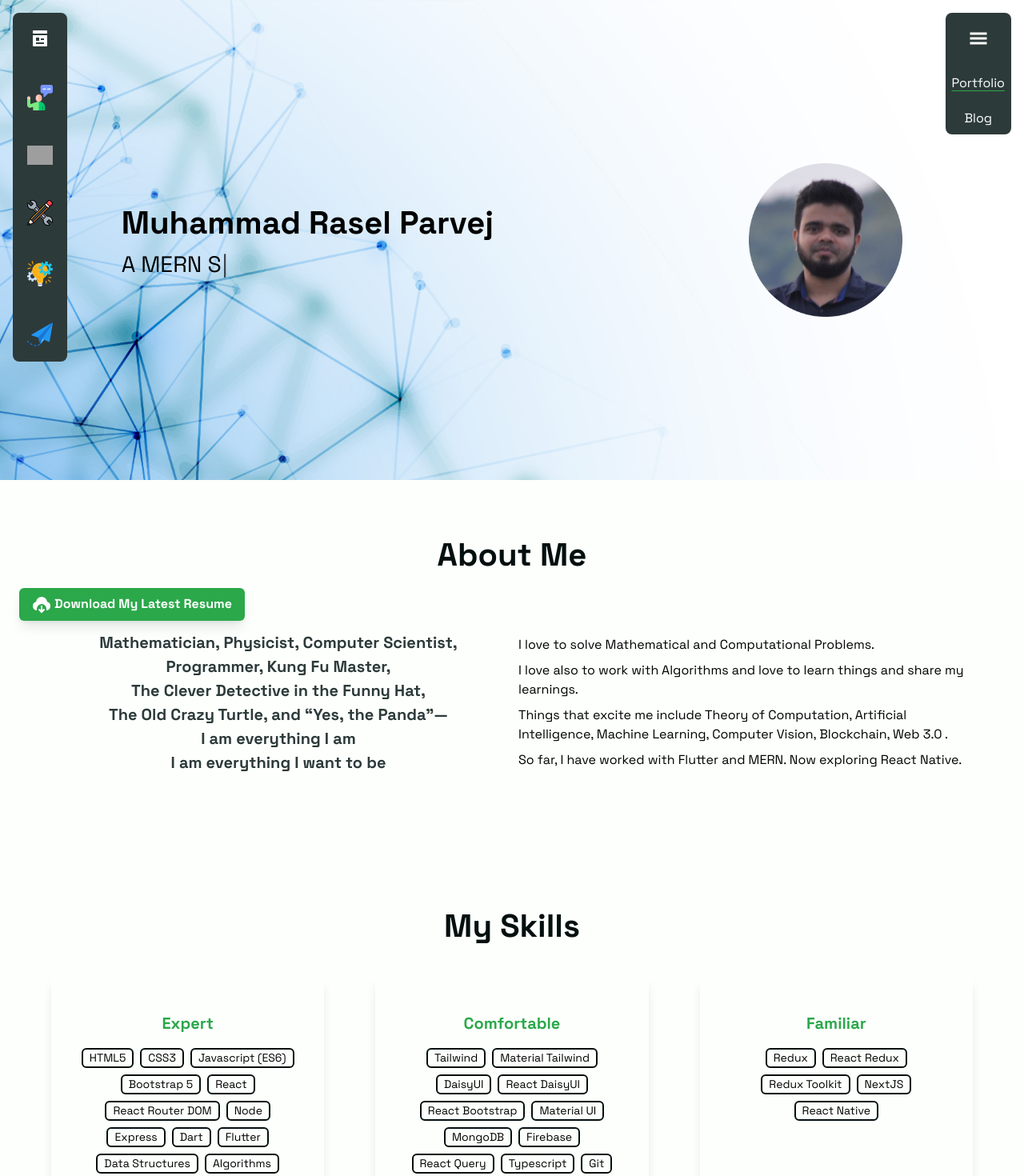
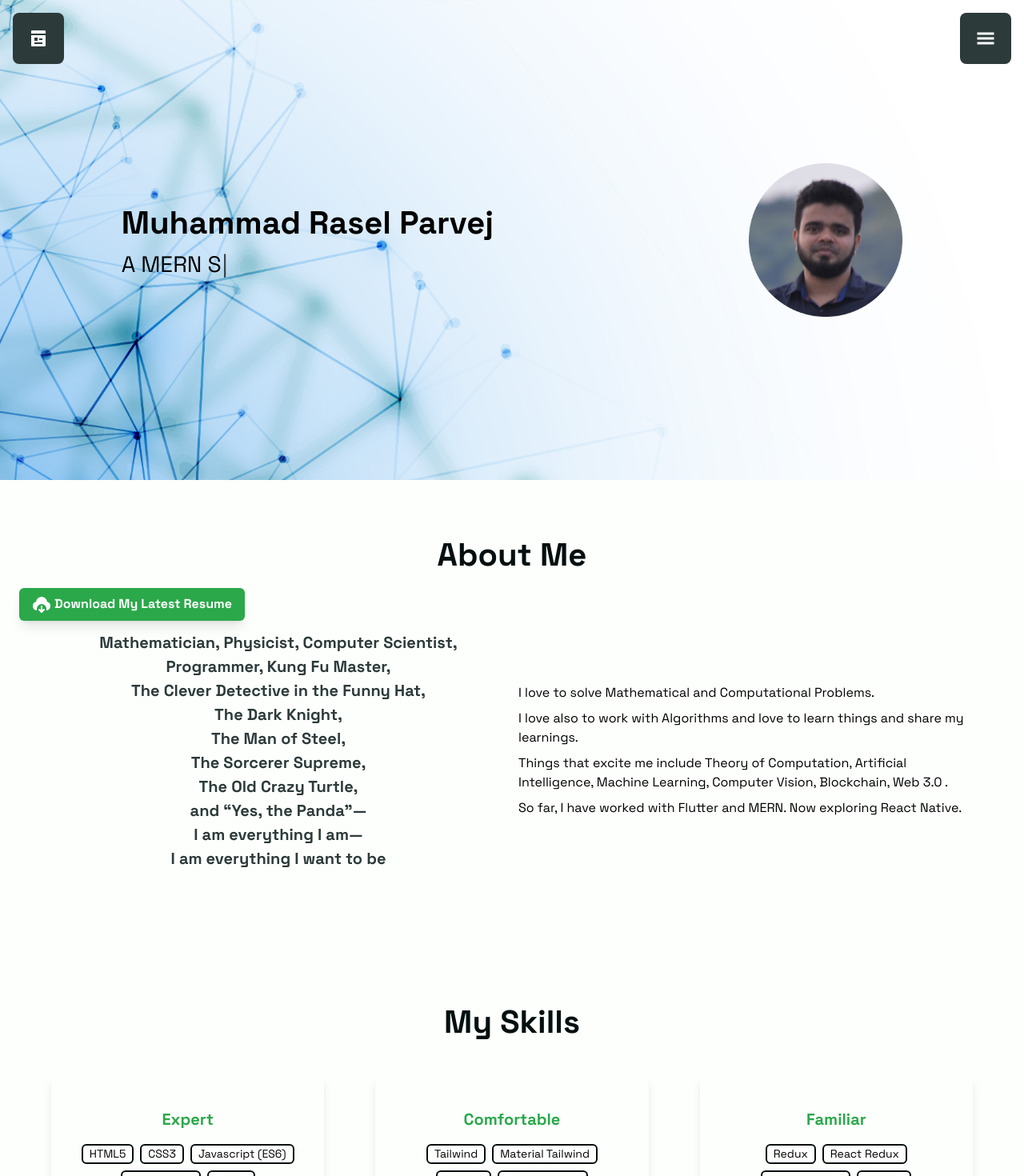
Before and after one commit to RaselParvejHrid/portfolio, a React (Vite) app: page / in a window 1280 px wide. Shown: the top 1470 px of the page at 80% size. Built offline with nearby package versions, Linux system fonts and the light colour scheme; grey boxes are pictures that could not be loaded.

Commit message:
About Me edited; Nav Menus are initially hidden

```diff
--- a/src/components/AppNavBar/index.jsx
+++ b/src/components/AppNavBar/index.jsx
@@ -5,7 +5,7 @@ import MyNavItem from "./MyNavItem";
 import { GiHamburgerMenu } from "react-icons/gi";
 
 const AppNavBar = () => {
-  const [showNav, setShowNav] = useState(true);
+  const [showNav, setShowNav] = useState(false);
   return (
     <nav className="bg-outer-space-crayola text-white fixed right-4 top-4 my-auto rounded-lg flex flex-col gap-2 text-center">
       <p className="flex justify-center m-5">
--- a/src/routes/Portfolio/components/About/index.jsx
+++ b/src/routes/Portfolio/components/About/index.jsx
@@ -11,9 +11,13 @@ const About = () => {
           Mathematician, Physicist, Computer Scientist,
           <br /> Programmer, Kung Fu Master, <br />
           The Clever Detective in the Funny Hat,
-          <br />
-          The Old Crazy Turtle, and “Yes, the Panda"—
-          <br />I am everything I am <br />I am everything I want to be
+          <br /> The Dark Knight,
+          <br /> The Man of Steel,
+          <br /> The Sorcerer Supreme, <br />
+          The Old Crazy Turtle, <br />
+          and “Yes, the Panda"—
+          <br />I am everything I am—
+          <br />I am everything I want to be
         </h2>
         <div className="my-8">
           <p>I love to solve Mathematical and Computational Problems.</p>
--- a/src/routes/Portfolio/components/MessageMe/index.jsx
+++ b/src/routes/Portfolio/components/MessageMe/index.jsx
@@ -15,7 +15,6 @@ const MessageMe = () => {
   const [showWait, setShowWait] = useState(false);
 
   const sendEmail = async (formData) => {
-    console.log(formData);
     setShowWait(true);
     try {
       await emailjs.send(
--- a/src/routes/Portfolio/components/MyPortfolioNavbar/index.jsx
+++ b/src/routes/Portfolio/components/MyPortfolioNavbar/index.jsx
@@ -10,7 +10,7 @@ import message from "../../../../assets/nav/message.png";
 import { RiPagesFill, RiDownloadCloud2Fill } from "react-icons/ri";
 
 const MyPortfolioNavbar = () => {
-  const [showNav, setShowNav] = useState(true);
+  const [showNav, setShowNav] = useState(false);
   return (
     <>
       <nav className="bg-outer-space-crayola text-white fixed left-4 top-4 my-auto rounded-lg flex flex-col gap-2">
```
